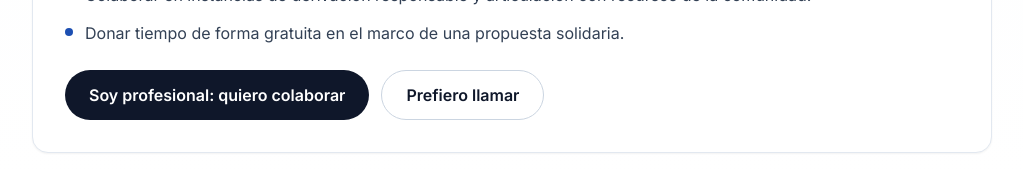
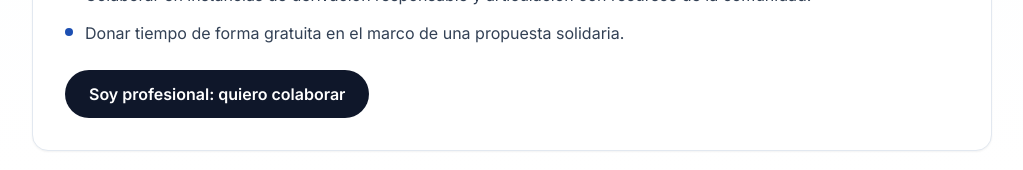
Before and after one commit to gastondiazweb-svg/appadicciones, a Next.js app: page /sumate in a window 1280 px wide. Shown: the part 1138-1308 px from the top of the page, without its empty margins (128-1151 px from the left). Built offline with nearby package versions, Linux system fonts and the light colour scheme.

Commit message:
Update page.tsx

```diff
--- a/app/sumate/page.tsx
+++ b/app/sumate/page.tsx
@@ -98,12 +98,7 @@ export default function SumatePage() {
             >
               Soy profesional: quiero colaborar
             </a>
-            <a
-              href={phoneHref}
-              className="inline-flex min-h-12 items-center justify-center rounded-full border border-slate-300 bg-white px-6 py-3 text-base font-semibold text-slate-900 transition hover:bg-slate-100"
-            >
-              Prefiero llamar
-            </a>
+
           </div>
         </div>
       </section>
```
